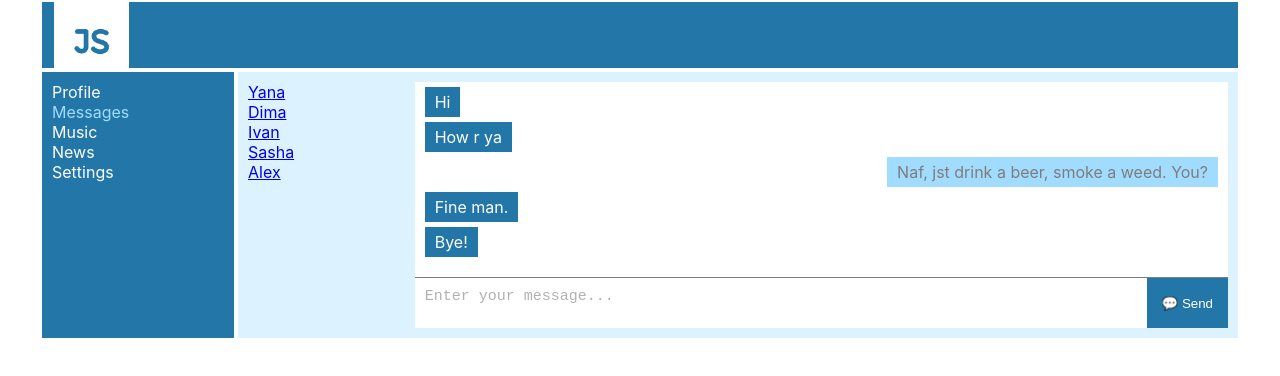
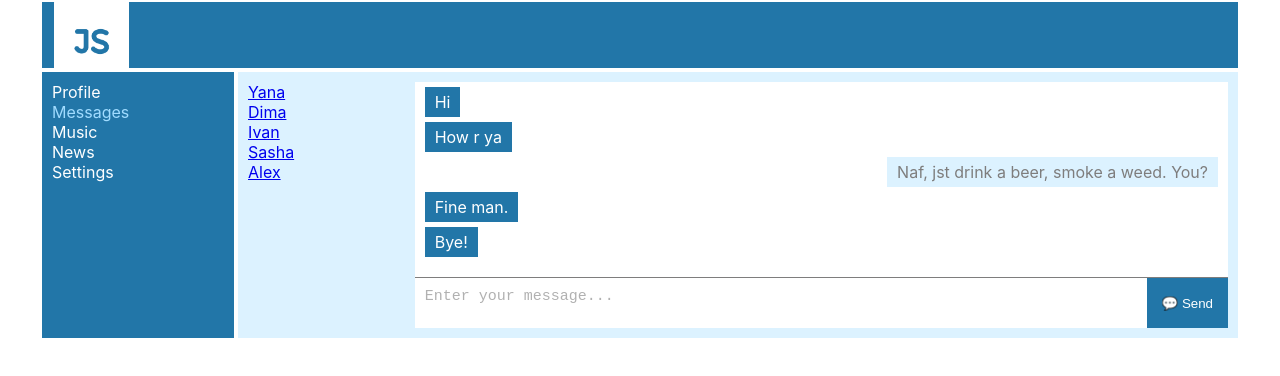
Before and after one commit to coderkot/social-network, a React (Create React App) app: page /dialogs in a window 1280 px wide. Shown: the top 376 px of the page. Built offline with nearby package versions, Linux system fonts and the light colour scheme.

Commit message:
27012021_refactor_css

```diff
--- a/src/components/Dialogs/Dialogs.module.css
+++ b/src/components/Dialogs/Dialogs.module.css
@@ -34,14 +34,18 @@
     width: fit-content;
     float: left;
     padding: 5px 10px 5px 10px;
+    white-space: pre-wrap;
+    max-width: 80%;
 }
 
 .message .out {
-    background: #a1dcff;
+    background: #dcf2ff;
     /*color: #464646;*/
     width: fit-content;
     float: right;
     padding: 5px 10px 5px 10px;
+    white-space: pre-wrap;
+    max-width: 80%;
 }
 
 .messageForm {
```
